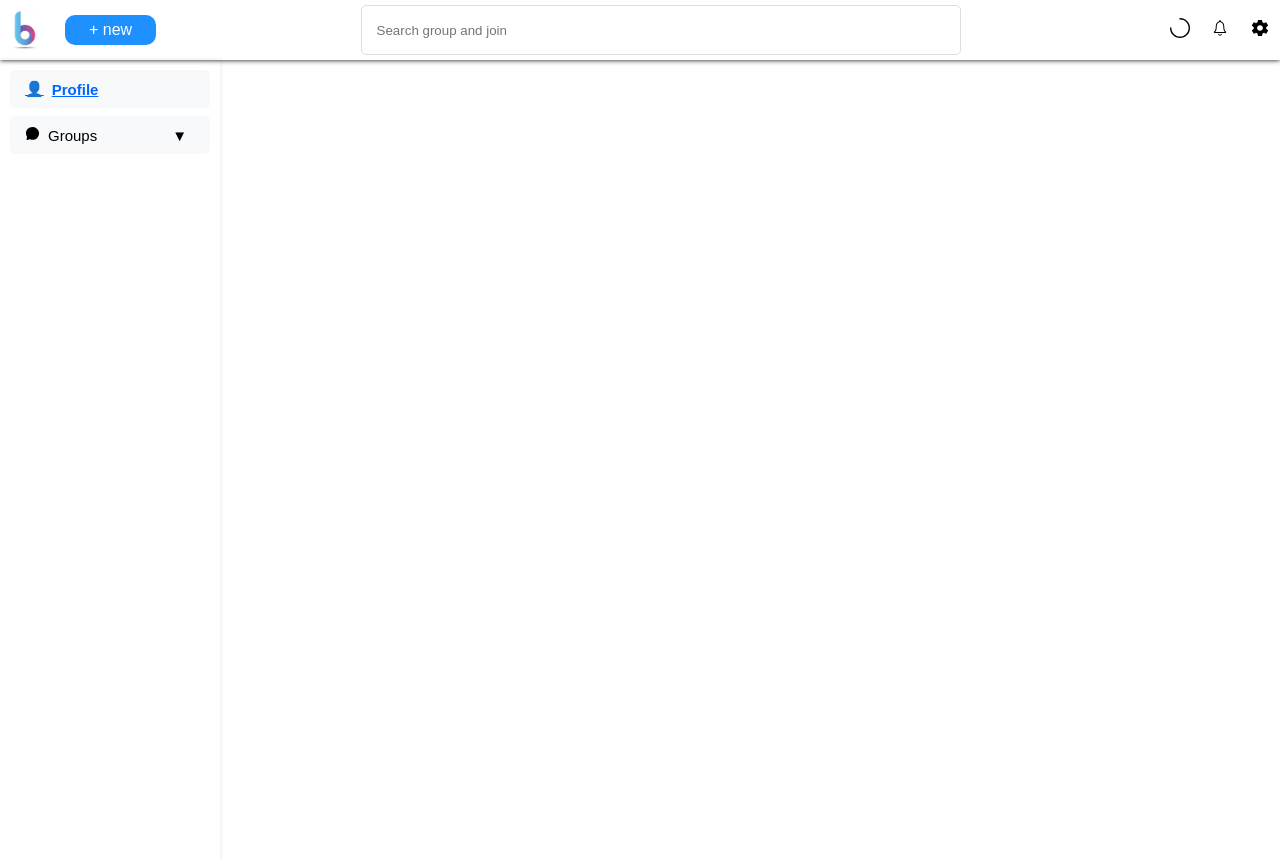
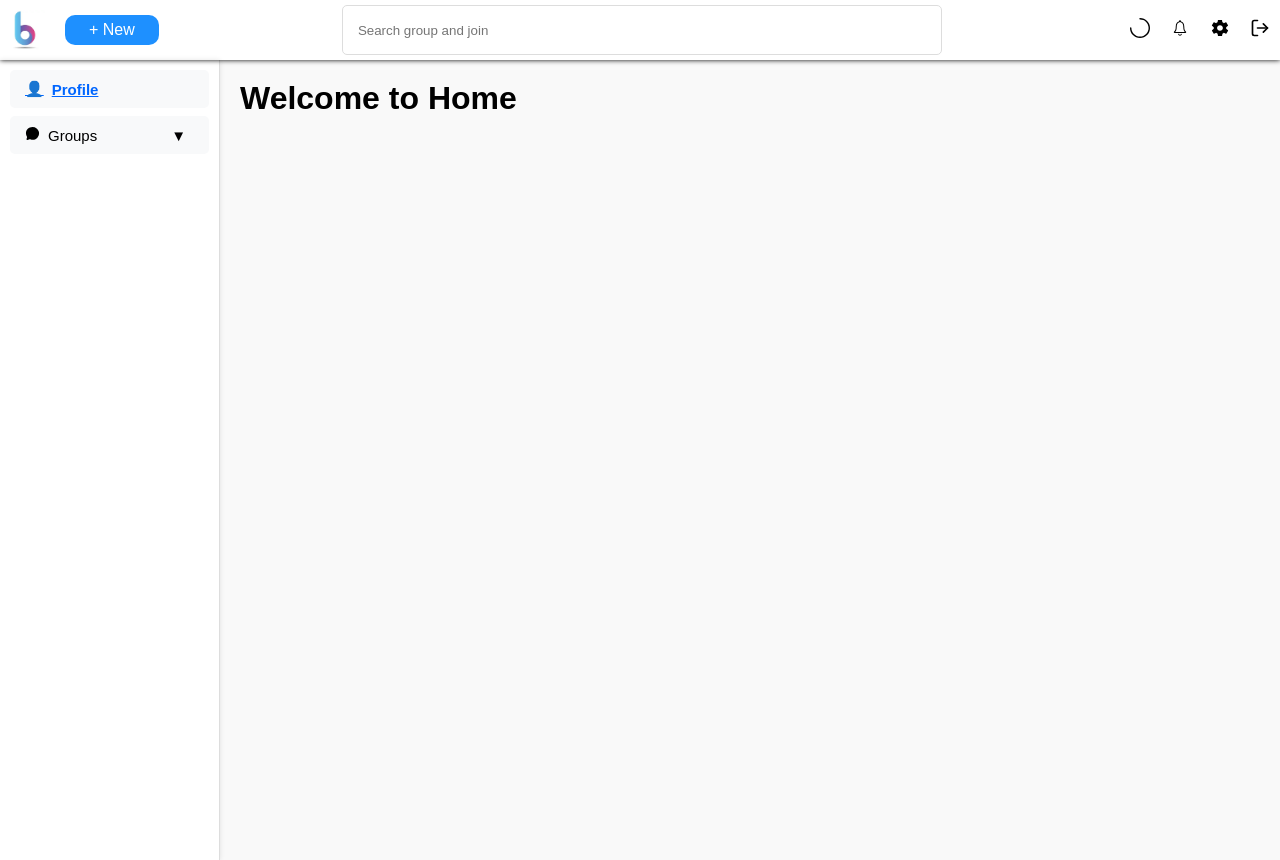
Before and after one commit to Javlon1221/shopping-list, a React (Vite) app: page / in a window 1280 px wide. Built offline with nearby package versions, Linux system fonts and the light colour scheme; sample sign-in values are in the browser's storage.

Commit message:
Remove unused logo image and add 404 Not Found component with basic styling

```diff
--- a/src/App.jsx
+++ b/src/App.jsx
@@ -1,30 +1,45 @@
-// App.jsx
 import React from 'react';
 import './App.css';
-import { BrowserRouter as Router, Routes, Route } from 'react-router-dom';
+import { BrowserRouter as Router, Routes, Route, Navigate } from 'react-router-dom';
 import Layout from './components/Layout/Layout';
+import Login from './components/Login/Login';
+import Register from './components/Register/Register';
+import NotFound from './components/404/NotFound';
 import Profile from './components/profile/Profile';
 import CreateGroup from './components/CreateGroup/CreateGroup';
-import Login from './components/login/Login';
-import Register from './components/Register/Register';
-import Header from './components/header/Header'
+
+const isAuthenticated = localStorage.getItem('token');
+
+const PrivateRoute = ({ children }) => {
+  return isAuthenticated ? children : <Navigate to="/login" />;
+};
 
 const App = () => {
   return (
-    <>
-    <Header />
     <Router>
       <Routes>
         <Route path="/login" element={<Login />} />
         <Route path="/register" element={<Register />} />
 
-        <Route path="/" element={<Layout />}>
+        {/* Protected Routes */}
+        <Route
+          path="/"
+          element={
+            <PrivateRoute>
+              <Layout />
+            </PrivateRoute>
+          }
+        >
+          <Route index element={<h1>Welcome to Home</h1>} />
           <Route path="profile" element={<Profile />} />
           <Route path="create-group" element={<CreateGroup />} />
+          <Route path="*" element={<NotFound />} />
         </Route>
+
+        {/* Catch-all for unknown routes */}
+        <Route path="*" element={<NotFound />} />
       </Routes>
     </Router>
-    </>
   );
 };
 
--- /dev/null
+++ b/src/components/404/NotFound.jsx
@@ -0,0 +1,14 @@
+import React from 'react';
+import './style.css';
+
+const NotFound = () => {
+  return (
+    <div className="notfound-container">
+      <h1 className="notfound-title">404</h1>
+      <p className="notfound-message">Kechirasiz, sahifa topilmadi!</p>
+      <a href="/" className="notfound-link">Bosh sahifaga qaytish</a>
+    </div>
+  );
+}
+
+export default NotFound;
--- /dev/null
+++ b/src/components/404/style.css
@@ -0,0 +1,36 @@
+.notfound-container {
+  display: flex;
+  flex-direction: column;
+  align-items: center;
+  justify-content: center;
+  height: 100vh;
+  text-align: center;
+  background-color: #f8f9fa;
+  color: #333;
+  font-family: 'Segoe UI', Tahoma, Geneva, Verdana, sans-serif;
+}
+
+.notfound-title {
+  font-size: 8rem;
+  margin-bottom: 0.5rem;
+  color: #dc3545;
+}
+
+.notfound-message {
+  font-size: 1.5rem;
+  margin-bottom: 1.5rem;
+}
+
+.notfound-link {
+  padding: 0.75rem 1.5rem;
+  background-color: #007bff;
+  color: white;
+  border-radius: 8px;
+  text-decoration: none;
+  font-weight: bold;
+  transition: background-color 0.3s ease;
+}
+
+.notfound-link:hover {
+  background-color: #0056b3;
+}
--- a/src/components/CreateGroup/CreateGroup.jsx
+++ b/src/components/CreateGroup/CreateGroup.jsx
@@ -1,4 +1,3 @@
-// pages/CreateGroup.jsx
 import React, { useState } from 'react';
 
 const CreateGroup = () => {
--- a/src/components/Layout/Layout.jsx
+++ b/src/components/Layout/Layout.jsx
@@ -1,14 +1,18 @@
-// Layout.jsx
 import React from 'react';
-import Sidebar from './../sidebar/Sidebar';
 import { Outlet } from 'react-router-dom';
+import Header from '../header/Header';
+import Sidebar from '../sidebar/Sidebar';
+import './layout.css';
 
 const Layout = () => {
   return (
-    <div style={{ display: 'flex' }}>
-      <Sidebar />
-      <div style={{ flexGrow: 1, padding: '20px' }}>
-        <Outlet />
+    <div className="layout">
+      <Header />
+      <div className="main-content">
+        <Sidebar />
+        <div className="page-content">
+          <Outlet />
+        </div>
       </div>
     </div>
   );
--- /dev/null
+++ b/src/components/Layout/layout.css
@@ -0,0 +1,23 @@
+.layout {
+  display: flex;
+  flex-direction: column;
+  height: 100vh;
+}
+
+.main-content {
+  display: flex;
+  flex: 1;
+  background-color: #f9f9f9;
+}
+
+.sidebar {
+  width: 220px;
+  background-color: #ffffff;
+  border-right: 1px solid #ddd;
+}
+
+.page-content {
+  flex: 1;
+  padding: 20px;
+  overflow-y: auto;
+}
--- a/src/components/Register/Register.jsx
+++ b/src/components/Register/Register.jsx
@@ -1,9 +1,32 @@
 // Register.jsx
-import React from 'react';
+import React, { useState } from 'react';
 import './Register.css';
-import { Link } from 'react-router-dom';
+import { Link, useNavigate } from 'react-router-dom';
 
 const Register = () => {
+  const navigate = useNavigate();
+  const [form, setForm] = useState({
+    name: '',
+    username: '',
+    password: ''
+  });
+
+  const handleChange = (e) => {
+    setForm({ ...form, [e.target.name]: e.target.value });
+  };
+
+  const handleSubmit = (e) => {
+    e.preventDefault();
+
+    // Hozircha oddiy token yozamiz (real loyihada serverga yuboriladi)
+    if (form.name && form.username && form.password) {
+      localStorage.setItem('token', 'user_token');
+      navigate('/');
+    } else {
+      alert('Iltimos, barcha maydonlarni to‘ldiring.');
+    }
+  };
+
   return (
     <div className="auth-page">
       <div className="auth-container">
@@ -14,19 +37,39 @@ const Register = () => {
         </div>
         <div className="auth-right">
           <h2>Register</h2>
-          <form>
+          <form onSubmit={handleSubmit}>
             <label>Name</label>
-            <input type="text" placeholder="Eshmatjon" />
+            <input
+              type="text"
+              name="name"
+              placeholder="Eshmatjon"
+              value={form.name}
+              onChange={handleChange}
+            />
 
             <label>Username</label>
-            <input type="text" placeholder="eshmatjon123" />
+            <input
+              type="text"
+              name="username"
+              placeholder="eshmatjon123"
+              value={form.username}
+              onChange={handleChange}
+            />
 
             <label>Password</label>
-            <input type="password" placeholder="******" />
+            <input
+              type="password"
+              name="password"
+              placeholder="******"
+              value={form.password}
+              onChange={handleChange}
+            />
 
             <button className="btn-auth" type="submit">Sign Up</button>
           </form>
-          <p className="auth-switch">Already have an account? <Link to="/login">Log In.</Link></p>
+          <p className="auth-switch">
+            Already have an account? <Link to="/login">Log In.</Link>
+          </p>
         </div>
       </div>
     </div>
--- a/src/components/header/Header.jsx
+++ b/src/components/header/Header.jsx
@@ -1,37 +1,57 @@
-import React from 'react'
+import React from 'react';
+import './header.css';
 import { AiOutlineLoading3Quarters } from "react-icons/ai";
 import { IoIosNotificationsOutline, IoMdSettings } from "react-icons/io";
-import Blogo from '../../photos/blogo.webp'
-import './header.css'
-import Sidebar from '../sidebar/Sidebar'
+import { FiLogOut } from "react-icons/fi";
+import Blogo from '../../photos/blogo.png';
+import { useNavigate } from 'react-router-dom';
 
 const Header = () => {
+  const navigate = useNavigate();
+
+  const handleLogout = () => {
+    localStorage.removeItem('token');
+    navigate('/login');
+  };
+
   return (
-    <>
-      <header className='header'>
-        <nav className='navbar'>
-            <div className='navbar_logo'>
-                <img src={Blogo} onClick={() => {}} alt="logo" className='logo' />
-                <button className='navbar_button'> + new </button>
+    <header className="header">
+      <nav className="navbar">
+        <div className="navbar_logo">
+          <img
+            src={Blogo}
+            alt="App Logo"
+            className="logo"
+            onClick={() => navigate('/')}
+          />
+          <button className="navbar_button">+ New</button>
         </div>
-            <form className='navbar_form' action="">
-                <input type="text" className='navbar_inputSearch' placeholder='Search group and join' />
+
+        <form className="navbar_form">
+          <input
+            type="text"
+            className="navbar_inputSearch"
+            placeholder="Search group and join"
+          />
         </form>
-            <div className='navbar_item'>
-                <button className='navbar_itemch'>
+
+        <div className="navbar_item">
+          <button className="navbar_itemch" title="Sync">
             <AiOutlineLoading3Quarters />
           </button>
-                <button className='navbar_itemch'>
+          <button className="navbar_itemch" title="Notifications">
             <IoIosNotificationsOutline />
           </button>
-                <button className='navbar_itemch'>
+          <button className="navbar_itemch" title="Settings">
             <IoMdSettings />
           </button>
+          <button className="navbar_itemch" title="Logout" onClick={handleLogout}>
+            <FiLogOut />
+          </button>
         </div>
-
       </nav>
     </header>
-    </>
-  )}
+  );
+};
 
 export default Header;
--- a/src/components/login/Login.jsx
+++ b/src/components/login/Login.jsx
@@ -1,8 +1,28 @@
-import React from 'react';
+// Login.jsx
+import React, { useState } from 'react';
 import './Login.css';
-import { Link } from 'react-router-dom';
+import { Link, useNavigate } from 'react-router-dom';
 
 const Login = () => {
+  const navigate = useNavigate();
+  const [form, setForm] = useState({ username: '', password: '' });
+
+  const handleChange = (e) => {
+    setForm({ ...form, [e.target.name]: e.target.value });
+  };
+
+  const handleSubmit = (e) => {
+    e.preventDefault();
+
+    if (form.username && form.password) {
+
+      localStorage.setItem('token', 'user_token');
+      navigate('/');
+    } else {
+      alert("Iltimos, foydalanuvchi nomi va parolni to‘ldiring.");
+    }
+  };
+
   return (
     <div className="auth-page">
       <div className="auth-container">
@@ -13,16 +33,30 @@ const Login = () => {
         </div>
         <div className="auth-right">
           <h2>Sign In</h2>
-          <form>
+          <form onSubmit={handleSubmit}>
             <label>Username</label>
-            <input type="text" placeholder="eshmatjon123" />
+            <input
+              type="text"
+              name="username"
+              placeholder="eshmatjon123"
+              value={form.username}
+              onChange={handleChange}
+            />
 
             <label>Password</label>
-            <input type="password" placeholder="******" />
+            <input
+              type="password"
+              name="password"
+              placeholder="******"
+              value={form.password}
+              onChange={handleChange}
+            />
 
             <button className="btn-auth" type="submit">Sign In</button>
           </form>
-          <p className="auth-switch">No account yet? <Link to="/register">Create One.</Link></p>
+          <p className="auth-switch">
+            No account yet? <Link to="/register">Create One.</Link>
+          </p>
         </div>
       </div>
     </div>
--- a/src/components/sidebar/Sidebar.jsx
+++ b/src/components/sidebar/Sidebar.jsx
@@ -12,7 +12,6 @@ const Sidebar = () => {
   const handleCreateGroup = () => {
     if (groupName.trim() && groupPassword.trim()) {
       alert(`Group created!\nName: ${groupName}\nPassword: ${groupPassword}`);
-      // Bu yerda backendga yuborish yoki local saqlash mumkin
       setGroupName('');
       setGroupPassword('');
       setShowCreateForm(false);
```
Also changed, not shown: src/photos/blogo.png (added), src/photos/blogo.webp (deleted). Lines whose indentation alone changed are shown as unchanged.
